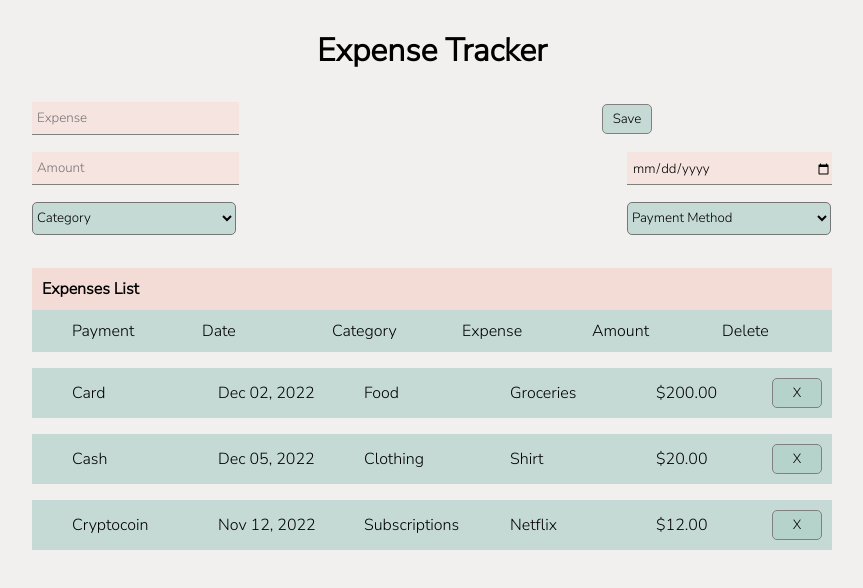
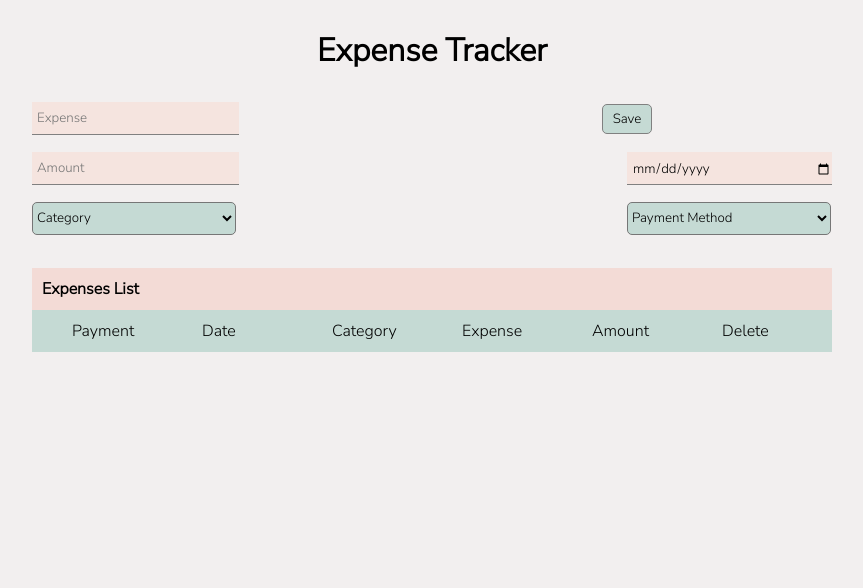
Before and after one commit to imcodingdreams/expense-tracker-app-react, a React (Create React App) app: page / in a window 1280 px wide. Shown: the top 588 px of the page, without its empty margins (208-1071 px from the left). Built offline with nearby package versions, Linux system fonts and the light colour scheme.

Commit message:
Code refactoring, save expenses working

```diff
--- a/package.json
+++ b/package.json
@@ -11,6 +11,7 @@
     "react-bootstrap": "^2.7.0",
     "react-dom": "^18.2.0",
     "react-scripts": "5.0.1",
+    "uuid": "^9.0.0",
     "web-vitals": "^2.1.4"
   },
   "scripts": {
--- a/src/App.js
+++ b/src/App.js
@@ -1,39 +1,15 @@
-import React, { useState, useRef } from 'react';
+import React, { useState, useRef, useEffect } from 'react';
 import { Header } from './components/Header';
 import './App.css';
 import { ExpensesListHeader } from './components/ExpensesListHeader';
 import { AddExpense } from './components/AddExpense';
 import { ExpensesList } from './components/ExpensesList';
+import { v4 as uuid } from 'uuid';
 
+//const LOCAL_STORAGE_KEY = 'expenseApp.expenses';
 
 function App() {
-  const [expenses, setExpenses] = useState([
-    {
-      paymentMethod: "Card",
-      date: "Dec 02, 2022",
-      category: "Food",
-      name: "Groceries",
-      amount: "200.00",
-      id: 1,
-    },
-    {
-      paymentMethod: "Cash",
-      date: "Dec 05, 2022",
-      category: "Clothing",
-      name: "Shirt",
-      amount: "20.00",
-      id: 2,
-    },
-    {
-      paymentMethod: "Cryptocoin",
-      date: "Nov 12, 2022",
-      category: "Subscriptions",
-      name: "Netflix",
-      amount: "12.00",
-      id: 3,
-    }
-  ]);
-  //const expenseRef = useRef();
+  const [expenses, setExpenses] = useState([]);
 
   const expenseNameRef = useRef();
   const expenseAmountRef = useRef();
@@ -41,41 +17,53 @@ function App() {
   const expenseCategoryRef = useRef();
   const expensePaymentMethodRef = useRef();
 
-function handleClickSave(e) {
-  console.log("Saved")
-  console.log(paymentMethod, date, category, name, amount)
-  const paymentMethod = expensePaymentMethodRef.current.value;
-  const date = expenseDateRef.current.value;
-  const category = expenseCategoryRef.current.value;
-  const name = expenseNameRef.current.value;
-  const amount = expenseAmountRef.current.value;
+  useEffect(() => {
+    const storedExpenses = JSON.parse(window.localStorage.getItem('LOCAL_STORAGE_KEY'))
+    if (storedExpenses) setExpenses(storedExpenses)
+    console.log(storedExpenses)
+  }, [])
 
-  //const newExpense = expenseRef.current.value;
+  useEffect(() => {
+    window.localStorage.setItem('LOCAL_STORAGE_KEY', JSON.stringify(expenses))
+  }, [expenses])
 
-  // const newExpense = (expenseNameRef.current.value, expenseAmountRef.current.value, expenseDateRef.current.value, expenseCategoryRef.current.value, expensePaymentMethodRef.current.value)
-  setExpenses(prevExpenses => {
-    return [...prevExpenses, { id: 1, paymentMethod: paymentMethod, date: date, category: category, name: name, amount: amount }]
-  })
-  paymentMethod.current.value = null;
-  date.current.value = null;
-  category.current.value = null;
-  name.current.value = null;
-  amount.current.value = null;
-}
+  function handleClickSave() {
+    let paymentMethod = expensePaymentMethodRef.current.value;
+    let date = expenseDateRef.current.value;
+    let category = expenseCategoryRef.current.value;
+    let name = expenseNameRef.current.value;
+    let amount = expenseAmountRef.current.value;
+
+    console.log(`Saved: ${paymentMethod}, ${date}, ${category}, ${name}, ${amount}`)
+
+    if (paymentMethod === '' || category === '' || name === '' || amount === '') return
+    setExpenses(prevExpenses => {
+      return [...prevExpenses, {
+        id: uuid(), paymentMethod: paymentMethod, date: date, category: category, name: name, amount: amount
+      }]
+    })
+    // paymentMethod = null;
+    // date = null;
+    // category = null;
+    // name = null;
+    // amount = null;
+  }
 
   const handleClickDelete = (id) => {
     const newExpenses = expenses.filter(expense => expense.id !== id);
     setExpenses(newExpenses);
-    console.log("Deleted")
   }
-
   return (
     <main className="app">
       <Header />
-      <AddExpense handleClickSave={handleClickSave} />
+      <AddExpense handleClickSave={handleClickSave}
+        expenseNameRef={expenseNameRef}
+        expenseAmountRef={expenseAmountRef}
+        expenseDateRef={expenseDateRef}
+        expenseCategoryRef={expenseCategoryRef}
+        expensePaymentMethodRef={expensePaymentMethodRef} />
       <ExpensesListHeader />
       <ExpensesList expenses={expenses} handleClickDelete={handleClickDelete} />
-      {/* <Expense expenses={expenses} handleClickDelete={handleClickDelete} /> */}
     </main>
   );
 }
--- a/src/components/AddExpense.js
+++ b/src/components/AddExpense.js
@@ -1,5 +1,5 @@
 import React from 'react';
-import { useState, useRef } from 'react';
+import { useState } from 'react';
 
 export const AddExpense = ({ handleClickSave, expenseNameRef, expenseAmountRef, expenseDateRef, expenseCategoryRef, expensePaymentMethodRef }) => {
 
@@ -9,15 +9,11 @@ export const AddExpense = ({ handleClickSave, expenseNameRef, expenseAmountRef,
   const [expenseCategory, setExpenseCategory] = useState("");
   const [paymentMethod, setPaymentMethod] = useState("");
 
-
   const handleSubmit = (e) => {
     e.preventDefault();
-    const expense = { expenseName, expenseAmount, expenseDate, expenseCategory, paymentMethod };
-    //console.log(expense)
-    //props.createNewExpense(expense);
+    // const expense = { expenseName, expenseAmount, expenseDate, expenseCategory, paymentMethod };
+  }
 
-
-  }
   return (
     <form className="add-expense" onSubmit={handleSubmit}>
       <input
@@ -31,11 +27,7 @@ export const AddExpense = ({ handleClickSave, expenseNameRef, expenseAmountRef,
         onChange={(e) => setExpenseName(e.target.value)}
         required
       />
-
-      {/* <button className="save-button">Save</button> */}
       <button className="save-button" onClick={ handleClickSave}>Save</button>
-      {/* <button type="button" className="btn btn-primary">Save</button> */}
-
       <input
         type="number"
         ref={expenseAmountRef}
--- a/src/components/Expense.js
+++ b/src/components/Expense.js
@@ -1,7 +1,7 @@
 import React from 'react'
 import { ExpensesList } from './ExpensesList'
 
-export default function Expense({ expenses, handleClickDelete}) {
+export default function Expense({ expenses, handleClickDelete }) {
   return (
     <div>
       <ExpensesList expenses={expenses} handleClickDelete={handleClickDelete} />
```
Also changed, not shown: src/components/save.js (deleted, +0 -84 lines), 1 other file (tests, documents, lock files or other folders).
